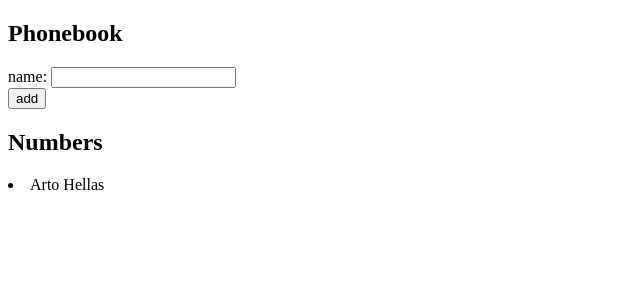
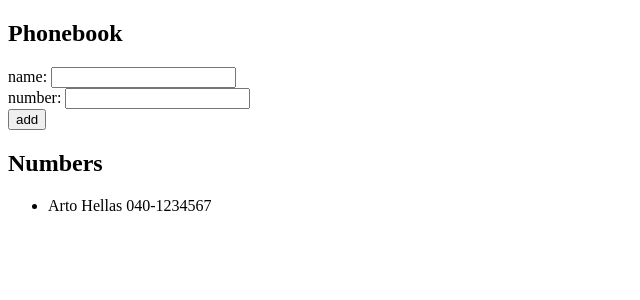
Before and after one commit to anis-alkhatib-lab/fullstackopen, a React (Vite) app in the folder part2/phonebook/: page / in a window 1280 px wide. Shown: the top 300 px of the page, without its empty margins (0-640 px from the left). Built offline with nearby package versions, Linux system fonts and the light colour scheme.

Commit message:
complete exercise 2.8

```diff
--- a/part2/phonebook/src/App.jsx
+++ b/part2/phonebook/src/App.jsx
@@ -1,23 +1,43 @@
 import { useState } from "react";
 
 const App = () => {
-  const [persons, setPersons] = useState([{ name: "Arto Hellas" }]);
+  const [persons, setPersons] = useState([
+    { id: 1, name: "Arto Hellas", number: "040-1234567" },
+  ]);
   const [newName, setNewName] = useState("");
-
-  const handleChange = (e) => {
-    setNewName(e.target.value);
-  };
+  const [newNumber, setNewNumber] = useState("");
 
   const addName = (e) => {
     e.preventDefault();
+
+    const currentMaxId =
+      persons.length > 0 ? Math.max(...persons.map((p) => p.id)) : 0;
+
+    const getMatchingName = (num) => {
+      return persons.find((n) => n.number === num)?.name || "Unknown";
+    };
 
     if (persons.some((n) => n.name.toLowerCase() === newName.toLowerCase())) {
       alert(`${newName} is already added to phonebook`);
       return;
     }
 
-    setPersons(persons.concat({ name: newName }));
+    if (persons.some((n) => n.number === newNumber)) {
+      alert(
+        `${newNumber} is already added to phonebook for contact ${getMatchingName(newNumber)}`,
+      );
+      return;
+    }
+
+    const nameObject = {
+      id: currentMaxId + 1,
+      name: newName,
+      number: String(newNumber),
+    };
+
+    setPersons(persons.concat(nameObject));
     setNewName("");
+    setNewNumber("");
   };
 
   return (
@@ -25,18 +45,33 @@ const App = () => {
       <h2>Phonebook</h2>
       <form onSubmit={addName}>
         <div>
-          name: <input value={newName} onChange={handleChange} />
+          name:{" "}
+          <input
+            type="text"
+            value={newName}
+            onChange={(e) => setNewName(e.target.value)}
+          />
+          <div>
+            number:{" "}
+            <input
+              type="text"
+              value={newNumber}
+              onChange={(e) => setNewNumber(e.target.value)}
+            />
+          </div>
         </div>
         <div>
           <button type="submit">add</button>
         </div>
       </form>
       <h2>Numbers</h2>
-      <div>
+      <ul>
         {persons.map((person) => (
-          <li key={person.name}>{person.name}</li>
+          <li key={person.id}>
+            {person.name} {person.number}
+          </li>
         ))}
-      </div>
+      </ul>
     </div>
   );
 };
```
